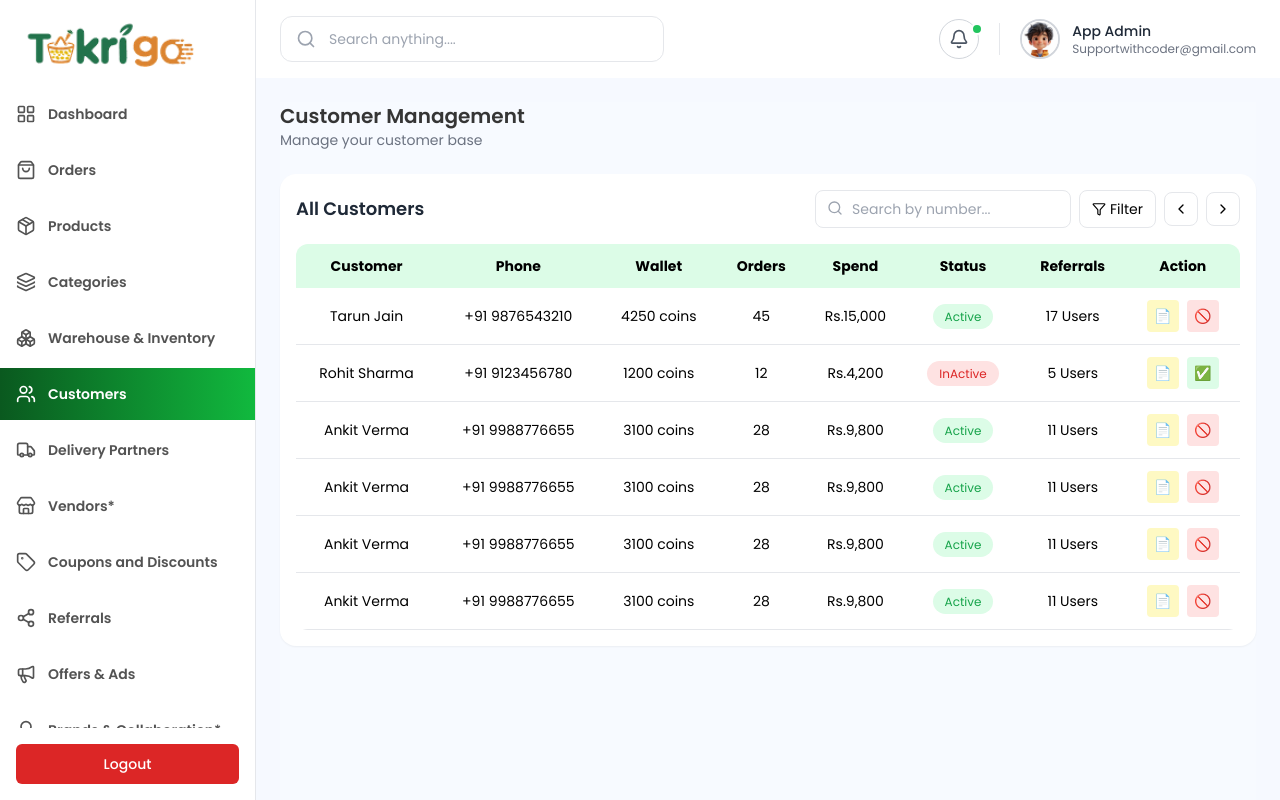
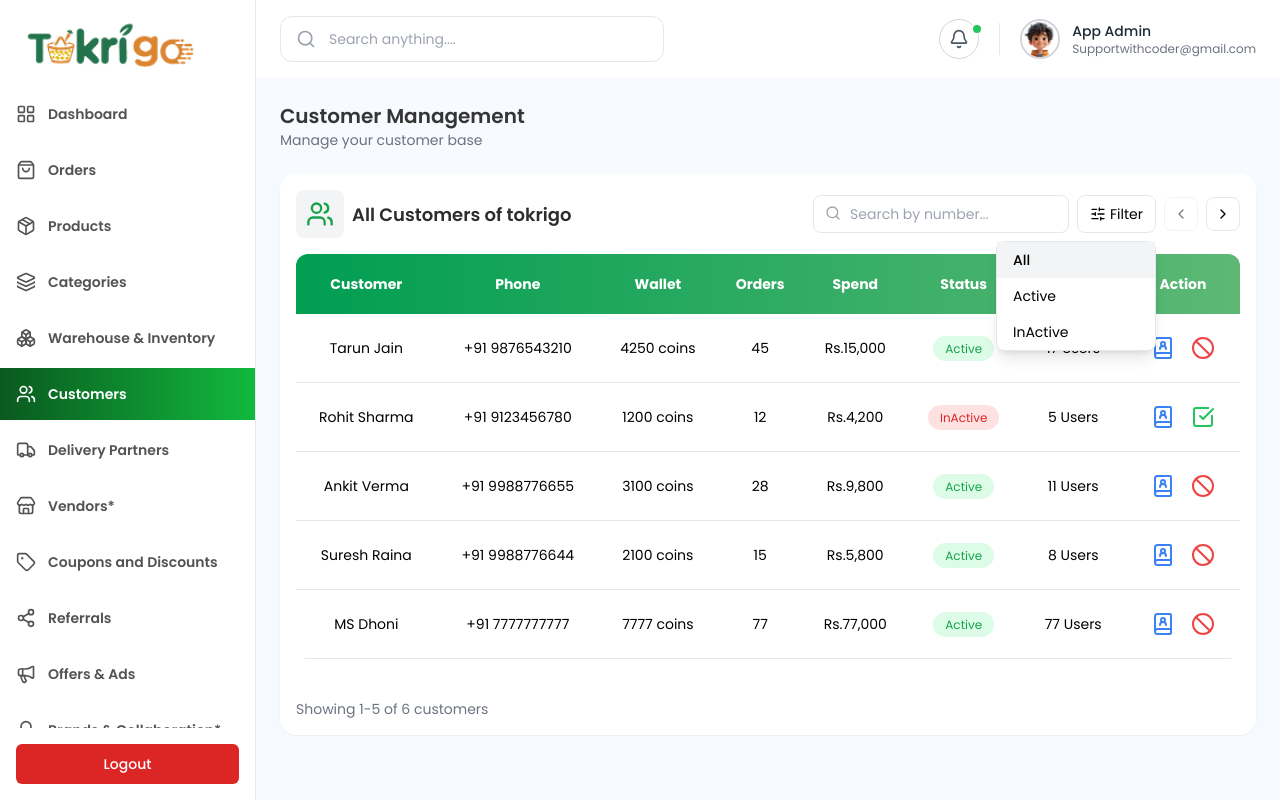
Before and after one commit to Roshani-sahu/Tokrigo-Admin, a React (Vite) app in the folder frontend/: page /customers in a window 1280 px wide. Both pictures are taken after a click on the button "Filter". Built offline with nearby package versions, Linux system fonts and the light colour scheme.

Commit message:
category and inventory table fixed

```diff
--- a/frontend/src/components/dashboardComp/CurrentStockOverview.tsx
+++ b/frontend/src/components/dashboardComp/CurrentStockOverview.tsx
@@ -123,7 +123,7 @@
       <div className="flex flex-col md:flex-row md:items-center md:justify-between gap-4 mb-6">
         <h2 className="text-lg font-semibold flex items-center gap-3">
           <div className="w-12 h-12 bg-gray-100 text-green-600 rounded-lg flex items-center justify-center">
-            <TrendingUp size={24} />
+            <TrendingUp size={28} />
           </div>
           Current Stock Overview
         </h2>
--- a/frontend/src/components/inventoryComp/WarehouseTable.tsx
+++ b/frontend/src/components/inventoryComp/WarehouseTable.tsx
@@ -1,4 +1,7 @@
-import { Search, ChevronLeft, ChevronRight } from "lucide-react";
+import React, { useState, useMemo, useEffect } from "react";
+import { Search, ChevronLeft, ChevronRight, SlidersHorizontal, TrendingUp } from "lucide-react";
+import { useNavigate } from "react-router-dom";
+
 
 /* ================= TYPES ================= */
 type Warehouse = {
@@ -13,7 +16,7 @@
 };
 
 /* ================= DATA ================= */
-const warehouseList: Warehouse[] = [
+const warehouses: Warehouse[] = [
   {
     id: 1,
     name: "Tokrigo_WH01",
@@ -58,18 +61,56 @@
 
 /* ================= COMPONENT ================= */
 const WarehouseTable = () => {
+  const [currentPage, setCurrentPage] = useState(1);
+  const [searchTerm, setSearchTerm] = useState("");
+  const [statusFilter, setStatusFilter] = useState("All");
+  const [filterOpen, setFilterOpen] = useState(false);
+  const [warehouseList, setWarehouseList] = useState(warehouses);
+
+  const itemsPerPage = 5;
+
+  // Filter and search warehouses
+  const filteredWarehouses = useMemo(() => {
+    return warehouseList.filter((w) => {
+      const matchesSearch =
+        w.name.toLowerCase().includes(searchTerm.toLowerCase()) ||
+        w.location.toLowerCase().includes(searchTerm.toLowerCase()) ||
+        w.manager.toLowerCase().includes(searchTerm.toLowerCase());
+      const matchesStatus =
+        statusFilter === "All" || w.status === statusFilter;
+      return matchesSearch && matchesStatus;
+    });
+  }, [warehouseList, searchTerm, statusFilter]);
+
+  // Pagination
+  const totalPages = Math.ceil(filteredWarehouses.length / itemsPerPage);
+  const startIndex = (currentPage - 1) * itemsPerPage;
+  const displayWarehouses = filteredWarehouses.slice(
+    startIndex,
+    startIndex + itemsPerPage
+  );
+
+  useEffect(() => {
+    if (currentPage > totalPages && totalPages > 0) {
+      setCurrentPage(1);
+    }
+  }, [currentPage, totalPages]);
+
+  const handlePageChange = (page: number) => {
+    if (page >= 1 && page <= totalPages) {
+      setCurrentPage(page);
+    }
+  };
+    const navigate = useNavigate();
+
+
   return (
     <div className="bg-white rounded-2xl shadow-sm p-6">
-
       {/* Header */}
       <div className="flex flex-col md:flex-row md:justify-between md:items-center gap-4 mb-4">
         <div className="flex items-center gap-2">
-          <div className="w-9 h-9 rounded bg-[#EAF0FF] flex items-center justify-center">
-            <img
-              src="/icons/GraphIcon.png"
-              alt="Graph"
-              className="w-8 h-8 object-contain"
-            />
+          <div className="w-12 h-12 bg-gray-100 text-green-600 rounded-lg flex items-center justify-center">
+            <TrendingUp size={28} />
           </div>
           <h3 className="font-semibold text-gray-800">
             Tokrigo Warehouse Overview
@@ -77,32 +118,75 @@
         </div>
 
         <div className="flex items-center gap-2">
-          <div className="relative">
+          {/* Search */}
+          <div className="relative w-full sm:w-64">
             <Search className="absolute left-3 top-2.5 w-4 h-4 text-gray-400" />
             <input
+              type="text"
               placeholder="Search warehouse..."
-              className="pl-9 pr-3 py-2 text-sm border rounded-lg"
+              value={searchTerm}
+              onChange={(e) => setSearchTerm(e.target.value)}
+              className="w-full pl-9 pr-3 py-2 text-sm border rounded-lg focus:outline-none"
             />
           </div>
 
-          <button className="px-3 py-2 border rounded-lg text-sm">
+          {/* Filter */}
+          <div className="relative">
+            <button
+              onClick={() => setFilterOpen((p) => !p)}
+              className="flex items-center gap-1 border rounded-lg px-3 py-2 text-sm"
+            >
+              <SlidersHorizontal className="w-4 h-4" />
               Filter
             </button>
 
-          <button className="border rounded-lg p-2">
+            {filterOpen && (
+              <div className="absolute right-0 mt-2 w-40 bg-white border rounded-lg shadow-lg z-50">
+                {["All", "Active", "Maintenance"].map((status) => (
+                  <button
+                    key={status}
+                    onClick={() => {
+                      setStatusFilter(status);
+                      setCurrentPage(1);
+                      setFilterOpen(false);
+                    }}
+                    className={`w-full text-left px-4 py-2 text-sm hover:bg-gray-100 ${
+                      statusFilter === status ? "bg-gray-100 font-medium" : ""
+                    }`}
+                  >
+                    {status}
+                  </button>
+                ))}
+              </div>
+            )}
+          </div>
+
+          {/* Pagination */}
+          <div className="flex items-center gap-2">
+            <button
+              onClick={() => handlePageChange(currentPage - 1)}
+              disabled={currentPage === 1}
+              className="border rounded-lg p-2 disabled:opacity-50 disabled:cursor-not-allowed hover:bg-gray-50 transition-colors"
+            >
               <ChevronLeft size={16} />
             </button>
-          <button className="border rounded-lg p-2">
+
+            <button
+              onClick={() => handlePageChange(currentPage + 1)}
+              disabled={currentPage === totalPages || totalPages === 0}
+              className="border rounded-lg p-2 disabled:opacity-50 disabled:cursor-not-allowed hover:bg-gray-50 transition-colors"
+            >
               <ChevronRight size={16} />
             </button>
           </div>
         </div>
+      </div>
 
-      {/* Table */}
-      <div className="overflow-x-auto rounded-xl">
+      {/* Desktop Table */}
+      <div className="hidden md:block overflow-x-auto rounded-xl">
         <table className="w-full text-sm">
           <thead>
-            <tr className="bg-green-100">
+            <tr className="bg-green-grad text-white h-[52px]">
               <th className="p-4 text-center font-semibold">Warehouse</th>
               <th className="p-3 text-center font-semibold">Location</th>
               <th className="p-3 text-center font-semibold">Type</th>
@@ -117,18 +201,12 @@
           </thead>
 
           <tbody>
-            {warehouseList.map((w) => (
-              <tr
-                key={w.id}
-                className="border-b text-center hover:bg-gray-50"
-              >
+            {displayWarehouses.map((w) => (
+              <tr key={w.id} className="border-b text-center hover:bg-gray-50">
                 <td className="p-3">{w.name}</td>
 
                 {/* Truncated Location */}
-                <td
-                  className="p-2 max-w-[140px] truncate"
-                  title={w.location}
-                >
+                <td className="p-2 max-w-[140px] truncate" title={w.location}>
                   {w.location.length > 15
                     ? `${w.location.slice(0, 15)}...`
                     : w.location}
@@ -140,7 +218,7 @@
                   </span>
                 </td>
 
-                <td className="p-3">{w.capacity}</td>
+                <td className="p-6">{w.capacity}</td>
                 <td className="p-3">{w.usedCapacity}</td>
 
                 <td className="p-3">
@@ -158,7 +236,7 @@
                 <td className="p-3">{w.manager}</td>
 
                 <td className="p-3">
-                  <button className="text-blue-600 border border-blue-500 px-3 py-1 rounded-lg text-xs">
+                  <button onClick={() => navigate("/see-details")} className="text-blue-600 border border-blue-500 px-3 py-1 rounded-lg text-xs">
                     See Details
                   </button>
                 </td>
@@ -167,6 +245,72 @@
           </tbody>
         </table>
       </div>
+
+      {/* Mobile Cards */}
+      <div className="md:hidden space-y-4">
+        {displayWarehouses.map((w) => (
+          <div
+            key={w.id}
+            className="bg-white border rounded-xl p-4 shadow-sm text-sm"
+          >
+            <div className="flex justify-between items-start mb-3">
+              <div>
+                <h3 className="font-semibold text-gray-800">{w.name}</h3>
+                <p className="text-xs text-gray-500 mt-0.5">{w.location}</p>
+              </div>
+              <span
+                className={`px-2 py-1 rounded text-[10px] font-medium ${
+                  w.status === "Maintenance"
+                    ? "bg-orange-100 text-orange-600"
+                    : "bg-green-100 text-green-600"
+                }`}
+              >
+                {w.status}
+              </span>
+            </div>
+
+            <div className="grid grid-cols-2 gap-4 py-3 border-y border-gray-50 my-3">
+              <div>
+                <p className="text-[10px] text-gray-400 uppercase tracking-wider mb-0.5">
+                  Type
+                </p>
+                <p className="font-medium text-gray-700">{w.type}</p>
+              </div>
+              <div>
+                <p className="text-[10px] text-gray-400 uppercase tracking-wider mb-0.5">
+                  Manager
+                </p>
+                <p className="font-medium text-gray-700">{w.manager}</p>
+              </div>
+              <div>
+                <p className="text-[10px] text-gray-400 uppercase tracking-wider mb-0.5">
+                  Capacity
+                </p>
+                <p className="font-medium text-gray-700">{w.capacity}</p>
+              </div>
+              <div>
+                <p className="text-[10px] text-gray-400 uppercase tracking-wider mb-0.5">
+                  Used
+                </p>
+                <p className="font-medium text-[#546CFC]">{w.usedCapacity}</p>
+              </div>
+            </div>
+
+            <button className="w-full py-2.5 rounded-lg border border-blue-500 text-blue-600 font-medium text-xs hover:bg-blue-50 transition-colors">
+              See Details
+            </button>
+          </div>
+        ))}
+      </div>
+
+      {/* Pagination Status */}
+      <div className="flex items-center justify-between mt-6 pt-4 ">
+        <div className="text-sm text-gray-500">
+          Showing {filteredWarehouses.length > 0 ? startIndex + 1 : 0}-
+          {Math.min(startIndex + itemsPerPage, filteredWarehouses.length)} of{" "}
+          {filteredWarehouses.length} warehouses
+        </div>
+      </div>
     </div>
   );
 };
--- a/frontend/src/components/ordersComp/OrderTable.tsx
+++ b/frontend/src/components/ordersComp/OrderTable.tsx
@@ -6,6 +6,7 @@
   ChevronLeft,
   ChevronRight,
 } from "lucide-react";
+
 
 /* ================= TYPES ================= */
 type Order = {
@@ -89,6 +90,7 @@
 
   /* ================= FILTER + SEARCH ================= */
   const filteredOrders = useMemo(() => {
+
     return ordersData.filter((order) => {
       const matchesSearch = order.customer
         .toLowerCase()
@@ -109,13 +111,15 @@
     return filteredOrders.slice(start, start + ITEMS_PER_PAGE);
   }, [filteredOrders, page]);
 
+
+
   return (
     <div className="bg-white rounded-xl p-3 md:p-4 w-full">
       {/* ================= HEADER ================= */}
       <div className="flex flex-col md:flex-row md:items-center justify-between mb-4 gap-4">
         <div className="flex items-center gap-2">
           <div className="w-12 h-12 bg-gray-100 text-green-600 rounded-lg flex items-center justify-center">
-            <TrendingUp size={24} />
+            <TrendingUp size={28} />
           </div>
           <h2 className="text-[16px] md:text-[18px] font-semibold text-[#2D2D2D]">
             Complete Order Overview
--- a/frontend/src/pages/CustomerManagement.tsx
+++ b/frontend/src/pages/CustomerManagement.tsx
@@ -1,6 +1,6 @@
-import React, { useState } from "react";
+import React, { useState, useMemo, useEffect } from "react";
 import DashboardLayout from "../layouts/DashboardLayout";
-import { Search, ChevronLeft, ChevronRight, Filter } from "lucide-react";
+import { Search, ChevronLeft, ChevronRight, Filter, Users, BookUser, Ban, SquareCheckBig, SlidersHorizontal } from "lucide-react";
 
 
 
@@ -74,56 +74,45 @@
     ],
   },
   {
-    id: 3,
-    name: "Ankit Verma",
-    phone: "+91 9988776655",
-    wallet: "3100 coins",
-    orders: 28,
-    spend: "Rs.9,800",
+    id: 4,
+    name: "Suresh Raina",
+    phone: "+91 9988776644",
+    wallet: "2100 coins",
+    orders: 15,
+    spend: "Rs.5,800",
     status: "Active",
-    referrals: "11 Users",
-    joinedDate: "01-10-2025",
+    referrals: "8 Users",
+    joinedDate: "15-10-2025",
     orderHistory: [
-      { orderId: "#ORD-1401", date: "21-12-2025", amount: "Rs.350", status: "Delivered" },
-      { orderId: "#ORD-1402", date: "18-12-2025", amount: "Rs.900", status: "Delivered" },
+      { orderId: "#ORD-1501", date: "22-12-2025", amount: "Rs.300", status: "Delivered" },
     ],
   },
   {
-    id: 3,
-    name: "Ankit Verma",
-    phone: "+91 9988776655",
-    wallet: "3100 coins",
-    orders: 28,
-    spend: "Rs.9,800",
+    id: 5,
+    name: "MS Dhoni",
+    phone: "+91 7777777777",
+    wallet: "7777 coins",
+    orders: 77,
+    spend: "Rs.77,000",
     status: "Active",
-    referrals: "11 Users",
-    joinedDate: "01-10-2025",
+    referrals: "77 Users",
+    joinedDate: "07-07-2025",
     orderHistory: [
-      { orderId: "#ORD-1401", date: "21-12-2025", amount: "Rs.350", status: "Delivered" },
-      { orderId: "#ORD-1402", date: "18-12-2025", amount: "Rs.900", status: "Delivered" },
+      { orderId: "#ORD-0007", date: "07-12-2025", amount: "Rs.777", status: "Delivered" },
     ],
   },
   {
-    id: 3,
-    name: "Ankit Verma",
-    phone: "+91 9988776655",
-    wallet: "3100 coins",
-    orders: 28,
-    spend: "Rs.9,800",
+    id: 6,
+    name: "Virat Kohli",
+    phone: "+91 8888888888",
+    wallet: "1800 coins",
+    orders: 18,
+    spend: "Rs.18,000",
     status: "Active",
-    referrals: "11 Users",
-    joinedDate: "01-10-2025",
+    referrals: "18 Users",
+    joinedDate: "18-11-2025",
     orderHistory: [
-      { orderId: "#ORD-1401", date: "21-12-2025", amount: "Rs.350", status: "Delivered" },
-      { orderId: "#ORD-1402", date: "18-12-2025", amount: "Rs.900", status: "Delivered" },
-      { orderId: "#ORD-1402", date: "18-12-2025", amount: "Rs.900", status: "Delivered" },
-      { orderId: "#ORD-1402", date: "18-12-2025", amount: "Rs.900", status: "Delivered" },
-      { orderId: "#ORD-1402", date: "18-12-2025", amount: "Rs.900", status: "Delivered" },
-      { orderId: "#ORD-1402", date: "18-12-2025", amount: "Rs.900", status: "Delivered" },
-      { orderId: "#ORD-1402", date: "18-12-2025", amount: "Rs.900", status: "Delivered" },
-      { orderId: "#ORD-1402", date: "18-12-2025", amount: "Rs.900", status: "Delivered" },
-      { orderId: "#ORD-1402", date: "18-12-2025", amount: "Rs.900", status: "Delivered" },
-      { orderId: "#ORD-1402", date: "18-12-2025", amount: "Rs.900", status: "Delivered" },
+      { orderId: "#ORD-0018", date: "18-12-2025", amount: "Rs.1818", status: "Delivered" },
     ],
   },
 ];
@@ -214,6 +203,38 @@
 const CustomerManagement: React.FC = () => {
   const [customerList, setCustomerList] = useState<Customer[]>(customers);
   const [selectedCustomer, setSelectedCustomer] = useState<Customer | null>(null);
+  const [currentPage, setCurrentPage] = useState(1);
+  const [searchTerm, setSearchTerm] = useState("");
+  const [statusFilter, setStatusFilter] = useState("All");
+  const [filterOpen, setFilterOpen] = useState(false);
+
+  const itemsPerPage = 5;
+
+  // Filter and search customers
+  const filteredCustomers = useMemo(() => {
+    return customerList.filter((c) => {
+      const matchesSearch =
+        c.name.toLowerCase().includes(searchTerm.toLowerCase()) ||
+        c.phone.toLowerCase().includes(searchTerm.toLowerCase());
+      const matchesStatus =
+        statusFilter === "All" || c.status === statusFilter;
+      return matchesSearch && matchesStatus;
+    });
+  }, [customerList, searchTerm, statusFilter]);
+
+  // Pagination
+  const totalPages = Math.ceil(filteredCustomers.length / itemsPerPage);
+  const startIndex = (currentPage - 1) * itemsPerPage;
+  const displayCustomers = filteredCustomers.slice(
+    startIndex,
+    startIndex + itemsPerPage
+  );
+
+  useEffect(() => {
+    if (currentPage > totalPages && totalPages > 0) {
+      setCurrentPage(1);
+    }
+  }, [currentPage, totalPages]);
 
   const toggleStatus = (id: number) => {
     setCustomerList((prev) =>
@@ -223,6 +244,12 @@
           : c
       )
     );
+  };
+
+  const handlePageChange = (page: number) => {
+    if (page >= 1 && page <= totalPages) {
+      setCurrentPage(page);
+    }
   };
 
   return (
@@ -246,9 +273,14 @@
                 md:flex-row md:items-center md:justify-between">
 
   {/* Title */}
-  <h2 className="text-base sm:text-lg font-semibold text-gray-800">
-    All Customers
+   <div className="flex items-center gap-2">
+          <div className="w-12 h-12 bg-gray-100 text-green-600 rounded-lg flex items-center justify-center">
+            <Users size={28} />
+          </div>
+          <h2 className="text-[16px] md:text-[18px] font-semibold text-[#2D2D2D]">
+            All Customers of tokrigo
           </h2>
+        </div>
 
   {/* Controls */}
   <div className="flex flex-wrap items-center gap-2 w-full md:w-auto">
@@ -259,21 +291,57 @@
       <input
         type="text"
         placeholder="Search by number..."
+        value={searchTerm}
+        onChange={(e) => setSearchTerm(e.target.value)}
         className="w-full pl-9 pr-3 py-2 text-sm border rounded-lg focus:outline-none"
       />
     </div>
 
     {/* Filter */}
-    <button className="flex items-center gap-1 px-3 py-2 border rounded-lg text-sm whitespace-nowrap">
-      <Filter size={14} /> Filter
+    <div className="relative">
+      <button
+        onClick={() => setFilterOpen((p) => !p)}
+        className="flex items-center gap-1 border rounded-lg px-3 py-2 text-sm"
+      >
+        <SlidersHorizontal className="w-4 h-4" />
+        Filter
       </button>
+
+      {filterOpen && (
+        <div className="absolute right-0 mt-2 w-40 bg-white border rounded-lg shadow-lg z-50">
+          {["All", "Active", "InActive"].map((status) => (
+            <button
+              key={status}
+              onClick={() => {
+                setStatusFilter(status);
+                setCurrentPage(1);
+                setFilterOpen(false);
+              }}
+              className={`w-full text-left px-4 py-2 text-sm hover:bg-gray-100 ${
+                statusFilter === status ? "bg-gray-100 font-medium" : ""
+              }`}
+            >
+              {status}
+            </button>
+          ))}
+        </div>
+      )}
+    </div>
 
     {/* Pagination */}
     <div className="flex gap-2">
-      <button className="border rounded-lg p-2">
+      <button
+        onClick={() => handlePageChange(currentPage - 1)}
+        disabled={currentPage === 1}
+        className="border rounded-lg p-2 disabled:opacity-50 disabled:cursor-not-allowed hover:bg-gray-50 transition-colors"
+      >
         <ChevronLeft size={16} />
       </button>
-      <button className="border rounded-lg p-2">
+      <button
+        onClick={() => handlePageChange(currentPage + 1)}
+        disabled={currentPage === totalPages || totalPages === 0}
+        className="border rounded-lg p-2 disabled:opacity-50 disabled:cursor-not-allowed hover:bg-gray-50 transition-colors"
+      >
         <ChevronRight size={16} />
       </button>
     </div>
@@ -285,28 +353,28 @@
           <div className="hidden md:block rounded-xl overflow-x-auto">
             <table className="w-full text-sm">
               <thead>
-                <tr className="bg-green-100">
-                  <th className="p-3 text-center">Customer</th>
-                  <th className="p-3 text-center">Phone</th>
-                  <th className="p-3 text-center">Wallet</th>
-                  <th className="p-3 text-center">Orders</th>
-                  <th className="p-3 text-center">Spend</th>
-                  <th className="p-3 text-center">Status</th>
-                  <th className="p-3 text-center">Referrals</th>
-                  <th className="p-3 text-center">Action</th>
+                <tr className="bg-green-grad text-white">
+                  <th className="p-3 py-5 text-center">Customer</th>
+                  <th className="p-3 py-5 text-center">Phone</th>
+                  <th className="p-3 py-5 text-center">Wallet</th>
+                  <th className="p-3 py-5 text-center">Orders</th>
+                  <th className="p-3 py-5 text-center">Spend</th>
+                  <th className="p-3 py-5 text-center">Status</th>
+                  <th className="p-3 py-5 text-center">Referrals</th>
+                  <th className="p-3 py-5 text-center">Action</th>
                 </tr>
               </thead>
 
               <tbody>
-                {customerList.map((c) => (
+                {displayCustomers.map((c) => (
 
                   <tr key={c.id} className="border-b hover:bg-gray-50">
-                    <td className="p-3 text-center">{c.name}</td>
-                    <td className="p-3 text-center">{c.phone}</td>
-                    <td className="p-3 text-center">{c.wallet}</td>
-                    <td className="p-3 text-center">{c.orders}</td>
-                    <td className="p-3 text-center">{c.spend}</td>
-                    <td className="p-3 text-center">
+                    <td className="p-3 py-6 text-center">{c.name}</td>
+                    <td className="p-3 py-6 text-center">{c.phone}</td>
+                    <td className="p-3 py-6 text-center">{c.wallet}</td>
+                    <td className="p-3 py-6 text-center">{c.orders}</td>
+                    <td className="p-3 py-6 text-center">{c.spend}</td>
+                    <td className="p-3 py-6 text-center">
                       <span
                         className={`px-3 py-1 rounded-full text-xs ${
                           c.status === "Active"
@@ -324,21 +392,19 @@
     {/* DETAILS */}
     <button
       onClick={() => setSelectedCustomer(c)}
-      className="w-8 h-8 rounded bg-yellow-100 flex items-center justify-center"
+      className="w-8 h-8 rounded flex items-center justify-center"
       title="View Details"
     >
-      📄
+      <BookUser className="text-blue-500" />
     </button>
 
     {/* ACTIVE / INACTIVE */}
     <button
       onClick={() => toggleStatus(c.id)}
-      className={`w-8 h-8 rounded flex items-center justify-center ${
-        c.status === "Active" ? "bg-red-100" : "bg-green-100"
-      }`}
+      className={`w-8 h-8 rounded flex items-center justify-center `}
       title={c.status === "Active" ? "Deactivate" : "Activate"}
     >
-      {c.status === "Active" ? "🚫" : "✅"}
+      {c.status === "Active" ? <Ban className="text-red-500" /> : <SquareCheckBig className="text-green-500" />}
     </button>
 
   </div>
@@ -351,7 +417,7 @@
           </div>
 {/* ================= MOBILE CARDS ================= */}
 <div className="md:hidden space-y-4">
-  {customerList.map((c) => (
+  {displayCustomers.map((c) => (
     <div
       key={c.id}
       className="bg-white border rounded-xl p-4 shadow-sm text-sm"
@@ -399,6 +465,14 @@
   ))}
 </div>
 
+          {/* Pagination Status */}
+          <div className="flex items-center justify-between mt-6 pt-4 ">
+            <div className="text-sm text-gray-500">
+              Showing {filteredCustomers.length > 0 ? startIndex + 1 : 0}-
+              {Math.min(startIndex + itemsPerPage, filteredCustomers.length)} of{" "}
+              {filteredCustomers.length} customers
+            </div>
+          </div>
         </div>
       </div>
 
```
Lines whose indentation alone changed are shown as unchanged.
